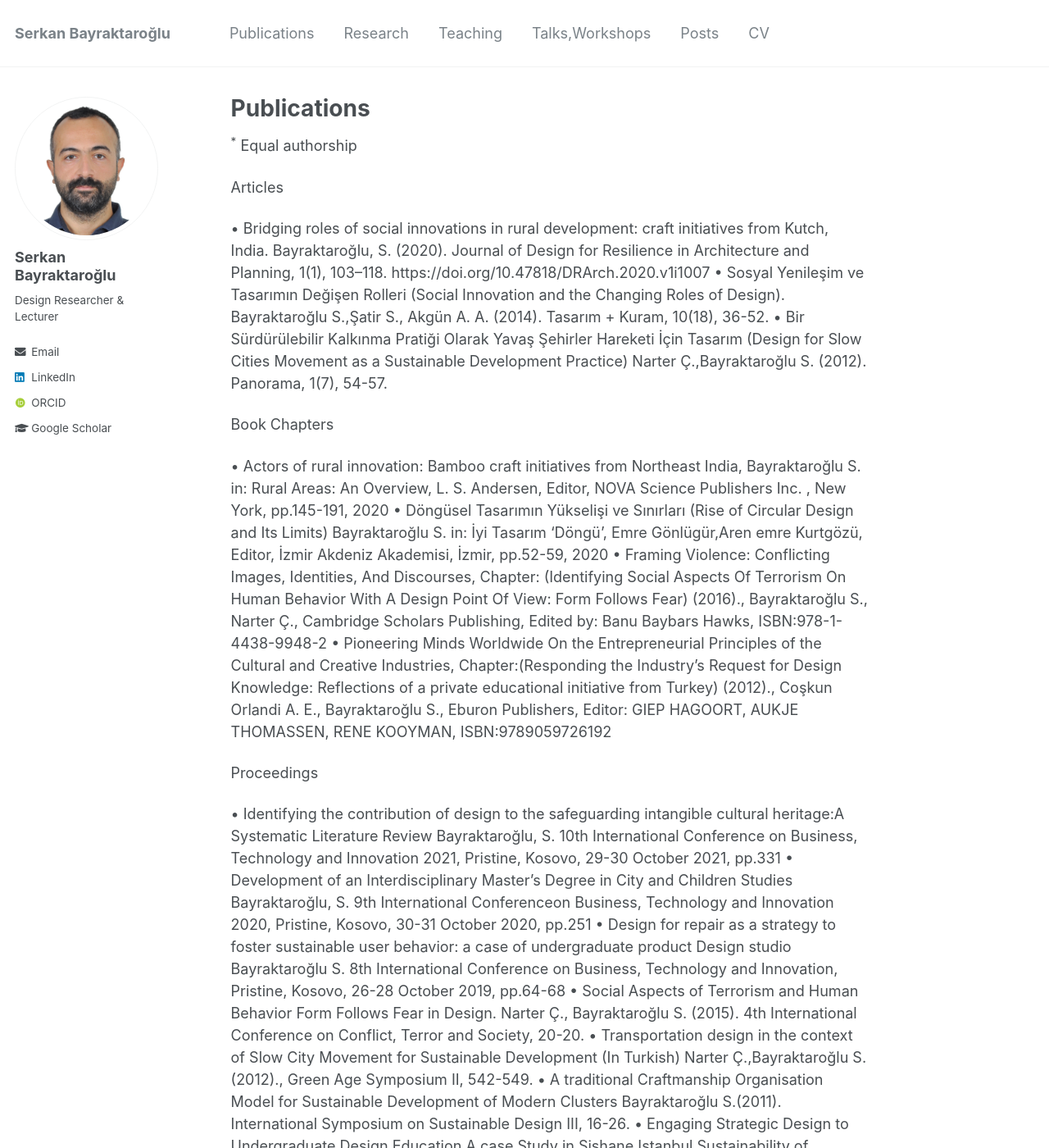
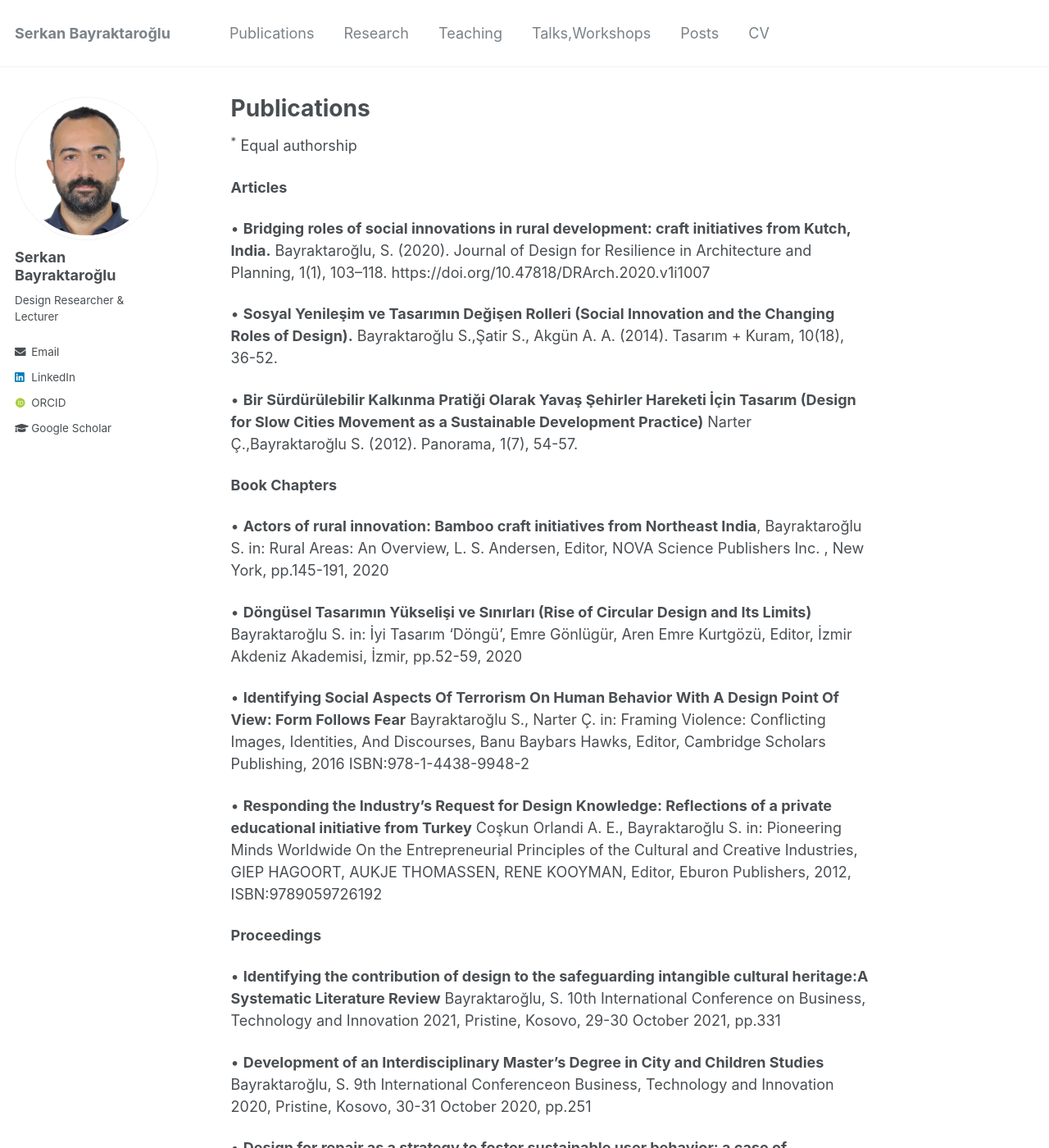
Before and after one commit to serkanbayraktaroglu/serkanbayraktaroglu.github.io, a Jekyll site: the page built from _pages/publications.md, in a window 1280 px wide and 1400 px high. Shown: the whole window at 82% size. Built offline with Jekyll 4.4.1, drawn with Linux system fonts in a browser that asks for light colours; some web fonts are replaced; some of the changed text lies outside the part shown.

Commit message:
Update publications.md

```diff
--- a/_pages/publications.md
+++ b/_pages/publications.md
@@ -18,35 +18,42 @@
 <sup>*</sup> Equal authorship
 
 
-Articles
+**Articles**
 
-•	Bridging roles of social innovations in rural development: craft initiatives from Kutch, India.
-Bayraktaroğlu, S. (2020). Journal of Design for Resilience in Architecture and Planning, 1(1), 103–118. https://doi.org/10.47818/DRArch.2020.v1i1007
-•	Sosyal Yenileşim ve Tasarımın Değişen Rolleri (Social Innovation and the Changing Roles of Design).
-Bayraktaroğlu S.,Şatir S., Akgün A. A. (2014). Tasarım + Kuram, 10(18), 36-52.
-•	 Bir Sürdürülebilir Kalkınma Pratiği Olarak Yavaş Şehirler Hareketi İçin Tasarım (Design for Slow Cities Movement as a Sustainable Development Practice) Narter Ç.,Bayraktaroğlu S. (2012). Panorama, 1(7), 54-57.
+•	**Bridging roles of social innovations in rural development: craft initiatives from Kutch, India.** Bayraktaroğlu, S. (2020). Journal of Design for Resilience in Architecture and Planning, 1(1), 103–118. https://doi.org/10.47818/DRArch.2020.v1i1007
+
+•	**Sosyal Yenileşim ve Tasarımın Değişen Rolleri (Social Innovation and the Changing Roles of Design).** Bayraktaroğlu S.,Şatir S., Akgün A. A. (2014). Tasarım + Kuram, 10(18), 36-52.
+
+•	**Bir Sürdürülebilir Kalkınma Pratiği Olarak Yavaş Şehirler Hareketi İçin Tasarım (Design for Slow Cities Movement as a Sustainable Development Practice)** Narter Ç.,Bayraktaroğlu S. (2012). Panorama, 1(7), 54-57.
 
 
-Book Chapters
+**Book Chapters**
 
-•	Actors of rural innovation: Bamboo craft initiatives from Northeast India, Bayraktaroğlu S.
-in: Rural Areas: An Overview, L. S. Andersen, Editor, NOVA Science Publishers Inc. , New York, pp.145-191, 2020
-•	Döngüsel Tasarımın Yükselişi ve Sınırları (Rise of Circular Design and Its Limits) Bayraktaroğlu S.
-in: İyi Tasarım 'Döngü', Emre Gönlügür,Aren emre Kurtgözü, Editor, İzmir Akdeniz Akademisi, İzmir, pp.52-59, 2020
-•	Framing Violence: Conflicting Images, Identities, And Discourses, Chapter: (Identifying Social Aspects Of Terrorism On Human Behavior With A Design Point Of View: Form Follows Fear) (2016)., Bayraktaroğlu S., Narter Ç., Cambridge Scholars Publishing, Edited by: Banu Baybars Hawks, ISBN:978-1-4438-9948-2
-•	Pioneering Minds Worldwide On the Entrepreneurial Principles of the Cultural and Creative Industries, Chapter:(Responding the Industry’s Request for Design Knowledge: Reflections of a private educational initiative from Turkey) (2012)., Coşkun Orlandi A. E., Bayraktaroğlu S., Eburon Publishers, Editor: GIEP HAGOORT, AUKJE THOMASSEN, RENE KOOYMAN, ISBN:9789059726192
+•	**Actors of rural innovation: Bamboo craft initiatives from Northeast India**, Bayraktaroğlu S. in: Rural Areas: An Overview, L. S. Andersen, Editor, NOVA Science Publishers Inc. , New York, pp.145-191, 2020
+
+•	**Döngüsel Tasarımın Yükselişi ve Sınırları (Rise of Circular Design and Its Limits)** Bayraktaroğlu S. in: İyi Tasarım 'Döngü', Emre Gönlügür, Aren Emre Kurtgözü, Editor, İzmir Akdeniz Akademisi, İzmir, pp.52-59, 2020
+
+•	**Identifying Social Aspects Of Terrorism On Human Behavior With A Design Point Of View: Form Follows Fear** Bayraktaroğlu S., Narter Ç. in: Framing Violence: Conflicting Images, Identities, And Discourses, Banu Baybars Hawks, Editor, Cambridge Scholars Publishing, 2016 ISBN:978-1-4438-9948-2
+
+•	**Responding the Industry’s Request for Design Knowledge: Reflections of a private educational initiative from Turkey** Coşkun Orlandi A. E., Bayraktaroğlu S. in: Pioneering Minds Worldwide On the Entrepreneurial Principles of the Cultural and Creative Industries, GIEP HAGOORT, AUKJE THOMASSEN, RENE KOOYMAN, Editor, Eburon Publishers, 2012, ISBN:9789059726192
 
 
-Proceedings
+**Proceedings**
 
-•	Identifying the contribution of design to the safeguarding intangible cultural heritage:A Systematic Literature Review Bayraktaroğlu, S. 10th International Conference on Business, Technology and Innovation 2021, Pristine, Kosovo, 29-30 October 2021, pp.331
-•	Development of an Interdisciplinary Master's Degree in City  and Children Studies Bayraktaroğlu, S.
-9th International Conferenceon Business, Technology and Innovation 2020, Pristine, Kosovo, 30-31 October 2020, pp.251
-•	Design for repair as a strategy to foster sustainable user behavior: a case of undergraduate product
-Design studio Bayraktaroğlu S. 8th International Conference on Business, Technology and Innovation, Pristine, Kosovo, 26-28 October 2019, pp.64-68
-•	Social Aspects of Terrorism and Human Behavior Form Follows Fear in Design. Narter Ç., Bayraktaroğlu S. (2015). 4th International Conference on Conflict, Terror and Society, 20-20.
-•	Transportation design in the context of Slow City Movement for Sustainable Development (In Turkish) Narter Ç.,Bayraktaroğlu S. (2012)., Green Age Symposium II, 542-549.
-•	A traditional Craftmanship Organisation Model for Sustainable Development of Modern Clusters Bayraktaroğlu S.(2011). International Symposium on Sustainable Design III, 16-26.
-•	Engaging Strategic Design to Undergraduate Design Education A case Study in Sishane Istanbul Sustainability of Networks for Local Developments. Bayraktaroğlu S.,Özkaynak M. (2011). International Symposium on Sustainable Design III, 27-35.
-•	Sustainability of design and Eco Holiday Project. Şatir S., Bayraktaroğlu S. (2010). LeNS Conference: Sustainability in Design: Now! Challenges and Opportunities for Design Research,Education and Practice in the XXI Century, 2, 1422-1430.
-•	Overcoming barriers to adopt Product Service Systems PSS. Bayraktaroğlu S., Bayazıt N. (2010). LeNS Conference: Sustainability in Design: Now! Challenges and Opportunities for Design Research, Education and Practice in the XXI Century., 2, 1234-1241.
+•	**Identifying the contribution of design to the safeguarding intangible cultural heritage:A Systematic Literature Review** Bayraktaroğlu, S. 10th International Conference on Business, Technology and Innovation 2021, Pristine, Kosovo, 29-30 October 2021, pp.331
+
+•	**Development of an Interdisciplinary Master's Degree in City  and Children Studies** Bayraktaroğlu, S. 9th International Conferenceon Business, Technology and Innovation 2020, Pristine, Kosovo, 30-31 October 2020, pp.251
+
+•	**Design for repair as a strategy to foster sustainable user behavior: a case of undergraduate product design studio** Bayraktaroğlu S. 8th International Conference on Business, Technology and Innovation, Pristine, Kosovo, 26-28 October 2019, pp.64-68
+
+•	**Social Aspects of Terrorism and Human Behavior Form Follows Fear in Design.** Narter Ç., Bayraktaroğlu S. (2015). 4th International Conference on Conflict, Terror and Society, 20-20.
+
+•	**Transportation design in the context of Slow City Movement for Sustainable Development** (In Turkish) Narter Ç.,Bayraktaroğlu S. (2012)., Green Age Symposium II, 542-549.
+
+•	**A traditional Craftmanship Organisation Model for Sustainable Development of Modern Clusters** Bayraktaroğlu S.(2011). International Symposium on Sustainable Design III, 16-26.
+
+•	**Engaging Strategic Design to Undergraduate Design Education A case Study in Sishane Istanbul Sustainability of Networks for Local Developments.** Bayraktaroğlu S.,Özkaynak M. (2011). International Symposium on Sustainable Design III, 27-35.
+
+•	**Sustainability of design and Eco Holiday Project.** Şatir S., Bayraktaroğlu S. (2010). LeNS Conference: Sustainability in Design: Now! Challenges and Opportunities for Design Research,Education and Practice in the XXI Century, 2, 1422-1430.
+
+•	**Overcoming barriers to adopt Product Service Systems PSS.** Bayraktaroğlu S., Bayazıt N. (2010). LeNS Conference: Sustainability in Design: Now! Challenges and Opportunities for Design Research, Education and Practice in the XXI Century., 2, 1234-1241.
```
